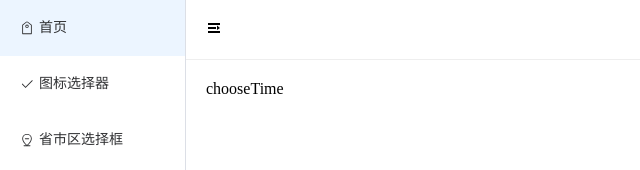
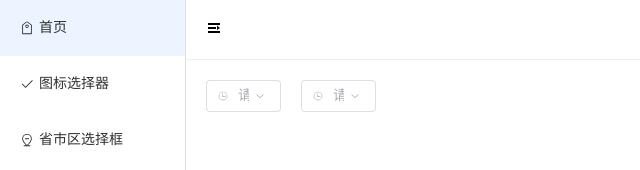
Before and after one commit to jersonwei/vue3-component-extract, a Vue app: page /chooseTime in a window 1280 px wide. Shown: the top 170 px of the page, without its empty margins (0-640 px from the left). Built offline with nearby package versions, Linux system fonts and the light colour scheme.

Commit message:
✨ feat(chooseTime): 完成时间选择的基本功能封装

```diff
--- a/src/components/chooseTime/src/index.vue
+++ b/src/components/chooseTime/src/index.vue
@@ -1,9 +1,63 @@
 <script setup lang='ts'>
-
+import { ref } from 'vue';
+let props = defineProps({
+  // 开始时间的占位符
+  startPlaceholder: {
+    type: String,
+    default: '请选择开始时间'
+  },
+  // 开始时间的初始化选择
+  startTimeStart: {
+    type: String,
+    default: '08:00'
+  },
+  // 开始时间的步进
+  startStep: {
+    type: String,
+    dafault: '00:30'
+  },
+  // 开始时间的结束选择
+  startTimeEnd: {
+    type: String,
+    default: '24:00'
+  },
+  // 结束时间的占位符
+  endPlaceholder: {
+    type: String,
+    default: '请选择结束时间'
+  },
+  // 结束时间的初始化选择
+  endTimeStart: {
+    type: String,
+    default: '08:00'
+  },
+  // 结束时间的步进
+  endStep: {
+    type: String,
+    dafault: '00:30'
+  },
+  // 结束时间的结束选择
+  endTimeEnd: {
+    type: String,
+    default: '24:00'
+  }
+})
+// 开始时间
+let startTime = ref<string>('')
+// 结束时间
+let endTime = ref<string>('')
 </script>
 <template>
-  <div>
-    chooseTime
+  <div style="display:flex">
+    <div style="marginRight:20px">
+      <el-time-select v-model="startTime" class="mr-4" :placeholder="startPlaceholder" :start="startTimeStart"
+        :step="startStep" :end="startTimeEnd" />
+    </div>
+    <div>
+
+      <el-time-select v-model="endTime" :min-time="startTime" :placeholder="endPlaceholder" :start="endTimeStart"
+        :step="endStep" :end="endTimeEnd" />
+    </div>
   </div>
 </template>
 <style lang='scss' scoped>
```
